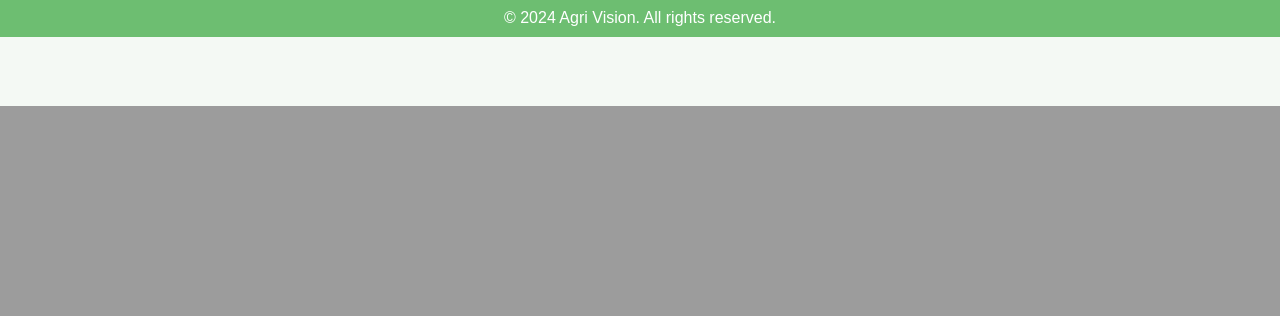
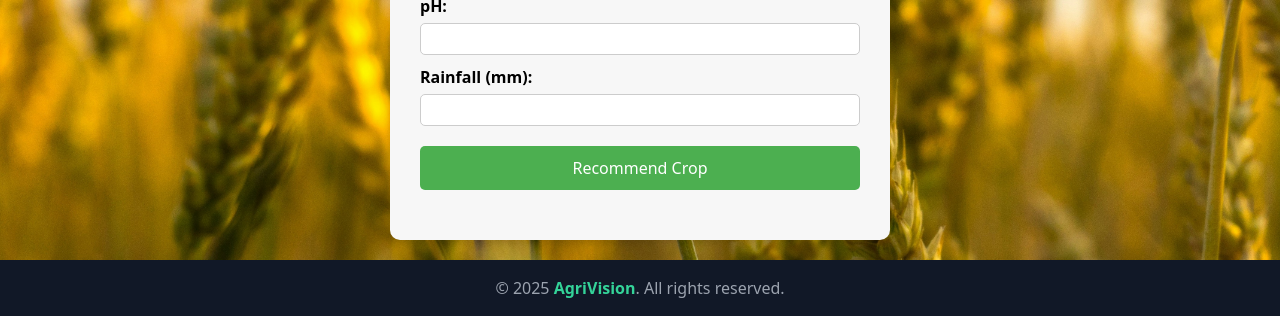
Before and after one commit to LohithKumarCM/FYP-Agri-Vision, a Django app: page /recommend-crop/ in a window 1280 px wide. Shown: the part 694-1010 px from the top of the page. Before the commit the page ends 800 px from the top, so only its background shows below. Run offline with Django 5.2, Linux system fonts and the light colour scheme.

Commit message:
Add files via upload

```diff
--- a/FYP/agri_vision/crop_recommend/static/css/cr.css
+++ b/FYP/agri_vision/crop_recommend/static/css/cr.css
@@ -1,119 +1,175 @@
-@import url('https://fonts.googleapis.com/css2?family=Roboto:wght@400;500;700&family=Poppins:wght@300;400;600&family=Lora:wght@400;700&display=swap');
-/* Apply background image to the entire body (excludes nav and footer) */
-body {
-    font-family: Arial, sans-serif;
+* {
     margin: 0;
     padding: 0;
-    background-color: #f4f9f4;
+    box-sizing: border-box;
+}
+
+
+nav {
+    display: flex;
+    justify-content: space-between;
+    align-items: center;
+    padding: 25px 60px;
+}
+
+nav .logo {
+    font-size: 1.5rem;
+    font-weight: bold;
+    color: black;
+}
+
+nav ul {
+    list-style: none;
+    display: flex;
+    gap: 20px;
+}
+
+nav ul li a {
+    text-decoration: none;
+    color: black;
+    font-size: 1.09rem;
+    font-weight: bold;
+    padding: 8px 16px;
+    border-radius: 5px;
+    transition: background 0.3s ease;
+}
+
+nav ul li a:hover {
+    background: rgba(255, 255, 255, 0.2);
+}
+
+header {
+    text-align: center;
+    padding: 20px 60px;
+    padding-bottom: 0px;
     color: white;
 }
 
-/* Navigation bar style */
-nav {
-    background-color: #333;
-    display: flex;
-    justify-content: center;
-    align-items: center;
-    padding: 10px 0;
-    box-shadow: 0 2px 5px rgba(0, 0, 0, 0.2);
+header h1 {
+    font-size: 1.9rem;
+    padding-top: 40px;
+    color: black;
 }
 
-nav a {
-    color: white;
-    text-align: center;
-    padding: 4px 8px;
-    text-decoration: none;
-    font-size: 16px;
-    margin: 0 15px;
-    font-family: 'Poppins', sans-serif;
-    font-weight: 400;
-    transition: all 0.3s ease;
+header p {
+    font-size: 1rem;
+    margin-bottom: 30px;
 }
 
-nav a:hover {
-    border-radius: 5px;
-    transform: scale(1.1);
+
+li {
+    position: relative;
 }
 
-/* Main content area where the background image is applied */
+
 .main-content {
-    background-image: url('https://img.freepik.com/free-photo/top-view-salad-with-onions-copy-space_23-2148622469.jpg?t=st=1733481859~exp=1733485459~hmac=cbed6eaadefa623d41c725b310ef269aa809d63d048a757f525976f51cc8bcda&w=1380'); /* Background image of crops */
-    background-size: cover; /* Ensures the background covers the entire area */
-    background-position: center center; /* Centers the background image */
-    background-attachment: fixed; /* Keeps the background fixed when scrolling */
-    padding: 20px 0; /* Adds padding between the content and edges */
-    height: 600px;
+    padding-top: 0px;
+    padding-bottom: 20px;
 }
 
-/* Container for form, with a semi-transparent white background */
-.container {
-    background: rgb(216, 231, 236); /* Semi-transparent white background */
-    padding: 15px 25px; /* Adjusted padding */
+.main-content .container {
+    max-width: 500px;
+    margin: 0 auto;
+    background: #F7F7F7;
+    padding: 30px;
     border-radius: 10px;
-    box-shadow: 0 2px 10px rgba(0, 0, 0, 0.1);
-    width: 80%;
-    max-width: 400px;
-    margin: 20px auto;
+    box-shadow: 0 4px 6px rgba(0, 0, 0, 0.1);
 }
 
-/* Form Styling */
-h2 {
+.main-content h2 {
     text-align: center;
-    margin-bottom: 10px;
+    margin-bottom: 20px;
     color: #333;
 }
 
-form {
-    display: flex;
-    flex-direction: column;
-    gap: 6px;
+.main-content h1 {
+    font-size: 1.9rem;
+    text-align: center;
+    margin-bottom: 10px;
+    padding-top: 10px;
+    color: black;
 }
 
-label {
-    font-weight: bold;
-    margin-bottom: 1px;
-    color: #333;
+.main-content p {
+    font-size: 1.2rem;
+    text-align: center;
+    margin-bottom: 30px;
+    color: black;
 }
 
-input {
+form label {
+    display: block;
+    margin: 10px 0 5px;
+    font-weight: bold;
+}
+
+form input {
     width: 100%;
-    /* padding: 6x; */
-    height: 23px;
-    margin-bottom: 4px;
+    padding: 3px;
     border: 1px solid #ccc;
     border-radius: 5px;
-    box-sizing: border-box;
+    font-size: 1rem;
 }
 
-button {
+form button {
+    display: block;
     width: 100%;
-    padding: 8px;
-    background-color: #28a745;
+    padding: 10px;
+    background: #4CAF50;
     color: white;
     border: none;
     border-radius: 5px;
-    font-size: 16px;
+    font-size: 1rem;
     cursor: pointer;
-    transition: background-color 0.3s;
+    transition: background 0.3s;
+    margin-top: 20px;
 }
 
-button:hover {
-    background-color: #218838;
+form button:hover {
+    background: #3d9140;
 }
 
 .result {
-    margin-top: 12px;
-    font-size: 16px;
-    font-weight: bold;
+    margin-top: 20px;
+    font-size: 1rem;
+    color: #555;
     text-align: center;
-    color: #007bff;
 }
 
-/* Footer styles */
-footer {
-    text-align: center;
-    background-color: rgba(76, 175, 80, 0.8); /* Slight transparency */
-    color: white;
-    padding: 10px 0;
-    width: 100%;
+
+/* Styles for the "Our Services" dropdown */
+li {
+    position: relative;
 }
+
+/* Dropdown Styling */
+.dropdown {
+    display: none;
+    position: absolute;
+    top: 100%;
+    left: 0;
+    background: #fff;
+    border: 1px solid #ccc;
+    border-radius: 5px;
+    padding: 1px 0;
+    list-style: none;
+    box-shadow: 0 3px 8px rgba(0, 0, 0, 0.15);
+}
+
+li:hover .dropdown {
+    display: block;
+    width: 220px;
+}
+
+.dropdown li a {
+    padding:3px;
+    display: block;
+    text-decoration: none;
+    color: black;
+    font-size: 0.95rem;
+    transition: background 0.3s ease-in-out;
+}
+
+.dropdown li a:hover {
+    background: rgba(0, 123, 255, 0.1);
+}
--- a/FYP/agri_vision/crop_recommend/static/js/cr.js
+++ b/FYP/agri_vision/crop_recommend/static/js/cr.js
@@ -18,3 +18,20 @@ document.getElementById('submitButton').addEventListener('click', function () {
             resultDiv.textContent = 'An error occurred. Please try again.';
         });
 });
+
+function redirectToPage() {
+    const selectedValue = document.querySelector('.abc').value;
+    switch (selectedValue) {
+        case "1":
+            window.location.href = "/fertilizer-recommendation"; // Change to the correct URL for Fertilizer Recommendation page
+            break;
+        case "2":
+            window.location.href = "/weather-forecast"; // Change to the correct URL for Weather Forecast page
+            break;
+        case "3":
+            window.location.href = "/crop-yield"; // Change to the correct URL for Crop Yield page
+            break;
+        default:
+            break;
+    }
+}
--- a/FYP/agri_vision/crop_recommend/templates/crop_recommend/crop_recommend.html
+++ b/FYP/agri_vision/crop_recommend/templates/crop_recommend/crop_recommend.html
@@ -1,26 +1,49 @@
 <!DOCTYPE html>
 <html lang="en">
+
 <head>
     <meta charset="UTF-8">
     <meta name="viewport" content="width=device-width, initial-scale=1.0">
-    <title>Agriculture Portal</title>
+    <title>Crop Recommendation</title>
     {% load static %}
     <link rel="stylesheet" href="{% static 'css/cr.css' %}">
+    <link href="https://unpkg.com/tailwindcss@^1.0/dist/tailwind.min.css" rel="stylesheet">
+    <style>
+        body {
+            background-color: #98D8EF;
+            background-image: url("{% static 'images/cr.jpg' %}");
+            background-repeat: no-repeat;
+            background-size: cover;
+            background-position: center;
+        }
+    </style>
 </head>
+
 <body>
-
-<!-- Navigation Bar -->
+    <header>
         <nav>
-    <a href="/index/">Home</a>
-    <a href="/recommend-crop/">Crop Recommendation</a>
-    <a href="/recommend-fertilizer/">Fertilizer Recommendation</a>
-    <a href="/rainfall/">Rainfall Prediction</a>
+            <div class="logo">AgriVision</div>
+            <ul>
+                <li><a href="/index">Homepage</a></li>
+                <li><a href="#">About Us</a></li>
+                <li>
+                    <a href="/index/service/">Our Services</a>
+                    <ul class="dropdown">
+                        <li><a href="/recommend-fertilizer/">Fertilizer Recommendation</a></li>
+                        <li><a href="/rainfall/">Weather Forecast</a></li>
+                        <li><a href="/crop-yield/">Crop Yield</a></li>
+                    </ul>
+                </li>
+                <li><a href="/index/contact/">Contact Us</a></li>
+            </ul>
         </nav>
-
-<!-- Main Content Wrapper (Background Image Applied Here) -->
+    </header>
     <div class="main-content">
+        <h1>Crop Recommendation</h1>
+        <p>Achieve optimal harvests by selecting crops perfectly aligned with your soil type and weather conditions.
+            Boost efficiency and yield with smart suggestions</p>
         <div class="container">
-        <h2>Crop Recommendation</h2>
+            <h2>Enter the Values for the Result</h2>
             <form id="cropForm" method="POST" action="/recommend-crop/">
                 {% csrf_token %}
                 <label for="nitrogen">Nitrogen:</label>
@@ -48,14 +71,12 @@
             </form>
             <div class="result" id="result"></div>
         </div>
+
     </div>
+    <footer class="bg-gray-900 text-gray-400 text-center py-4">
+        <p>&copy; 2025 <span class="text-green-400 font-semibold">AgriVision</span>. All rights reserved.</p>
+    </footer>
+    <script src="{% static 'js/cr.js' %}"></script>
+</body>
 
-<!-- Footer Section -->
-<footer>
-    &copy; 2024 Agri Vision. All rights reserved.
-</footer>
-
-<script src="{% static 'js/cr.js' %}"></script>
-
-</body>
 </html>
--- a/FYP/agri_vision/crop_recommend/urls.py
+++ b/FYP/agri_vision/crop_recommend/urls.py
@@ -2,5 +2,5 @@ from django.urls import path
 from . import views
 
 urlpatterns = [
-    path('', views.recommend_crop, name='recommend_crop'),
+    path("", views.recommend_crop, name="recommend_crop"),
 ]
--- a/FYP/agri_vision/crop_recommend/views.py
+++ b/FYP/agri_vision/crop_recommend/views.py
@@ -1,25 +1,33 @@
 from django.shortcuts import render
 from django.http import JsonResponse
 import joblib
+
+
 
 def recommend_crop(request):
     if request.method == "POST":
         try:
             data = request.POST
-            nitrogen = float(data['nitrogen'])
-            phosphorus = float(data['phosphorus'])
-            potassium = float(data['potassium'])
-            ph = float(data['ph'])
-            rainfall = float(data['rainfall'])
-            temperature = float(data['temperature'])
-            humidity = float(data['humidity'])
+            nitrogen = float(data["nitrogen"])
+            phosphorus = float(data["phosphorus"])
+            potassium = float(data["potassium"])
+            ph = float(data["ph"])
+            rainfall = float(data["rainfall"])
+            temperature = float(data["temperature"])
+            humidity = float(data["humidity"])
 
-            # Load ML model and predict
-            model = joblib.load(r'C:\Users\Lkumar\OneDrive - OPENMYNZ SOFTLABS PRIVATE LIMITED\Desktop\FYP\Crop_Recommend.pkl')
-            prediction = model.predict([[nitrogen, phosphorus, potassium, temperature, humidity, ph, rainfall]])
+                # Local path (replace with your actual local path)
+            model_path = r"path to your local model/Crop_Recommend.pkl"
 
-            return JsonResponse({'recommended_crop': prediction[0]})
+            # Load the ML model
+            model = joblib.load(model_path)
+            prediction = model.predict(
+                [[nitrogen, phosphorus, potassium, temperature, humidity, ph, rainfall]]
+            )
+
+            return JsonResponse({"recommended_crop": prediction[0]})
+
         except Exception as e:
-            return JsonResponse({'error': str(e)}, status=400)
+            return JsonResponse({"error": str(e)}, status=400)
 
-    return render(request, 'crop_recommend/crop_recommend.html')
+    return render(request, "crop_recommend/crop_recommend.html")
```
Also changed, not shown: FYP/agri_vision/crop_recommend/static/images/cr.jpg (added). Lines whose indentation alone changed are shown as unchanged.
